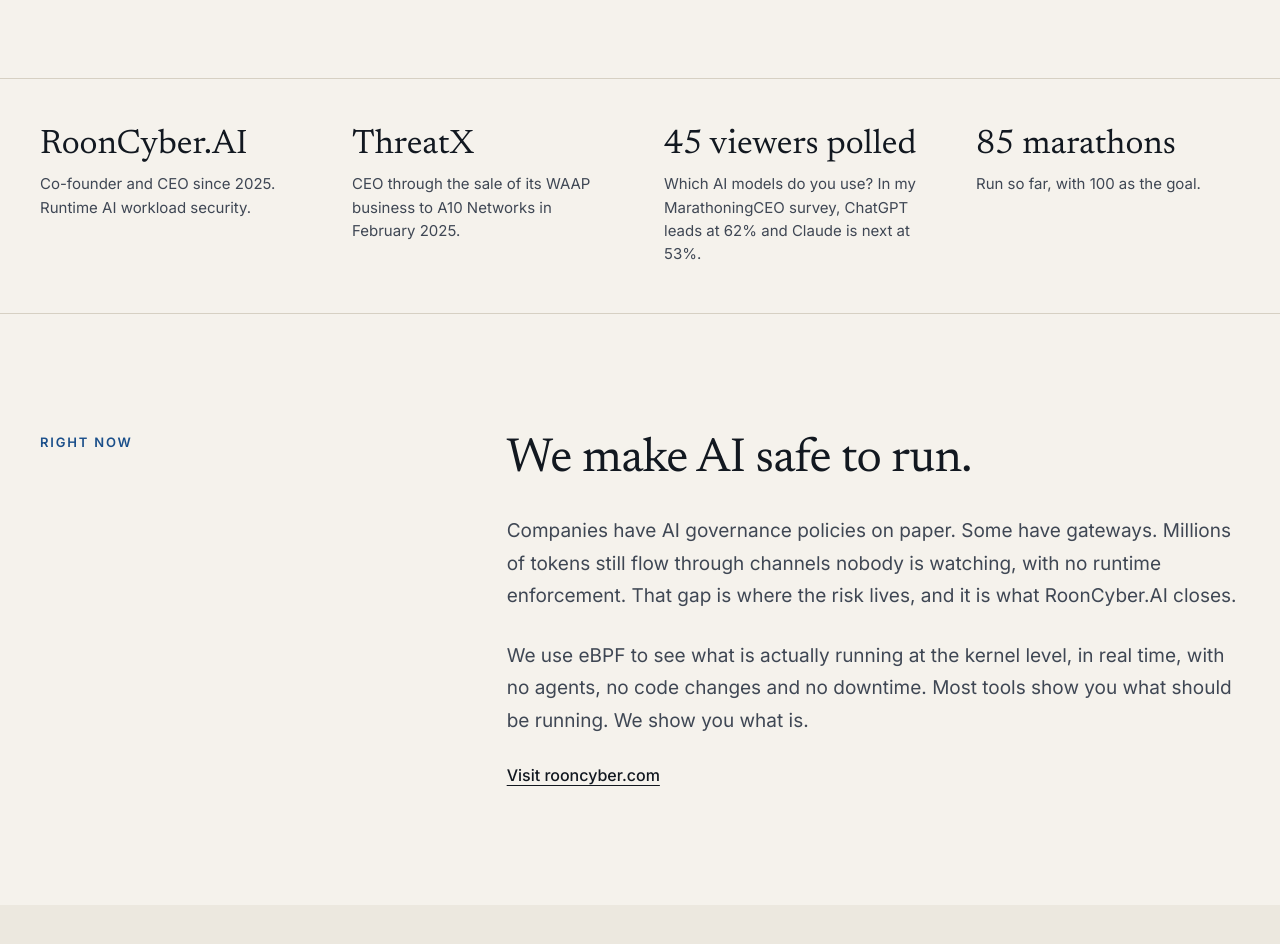
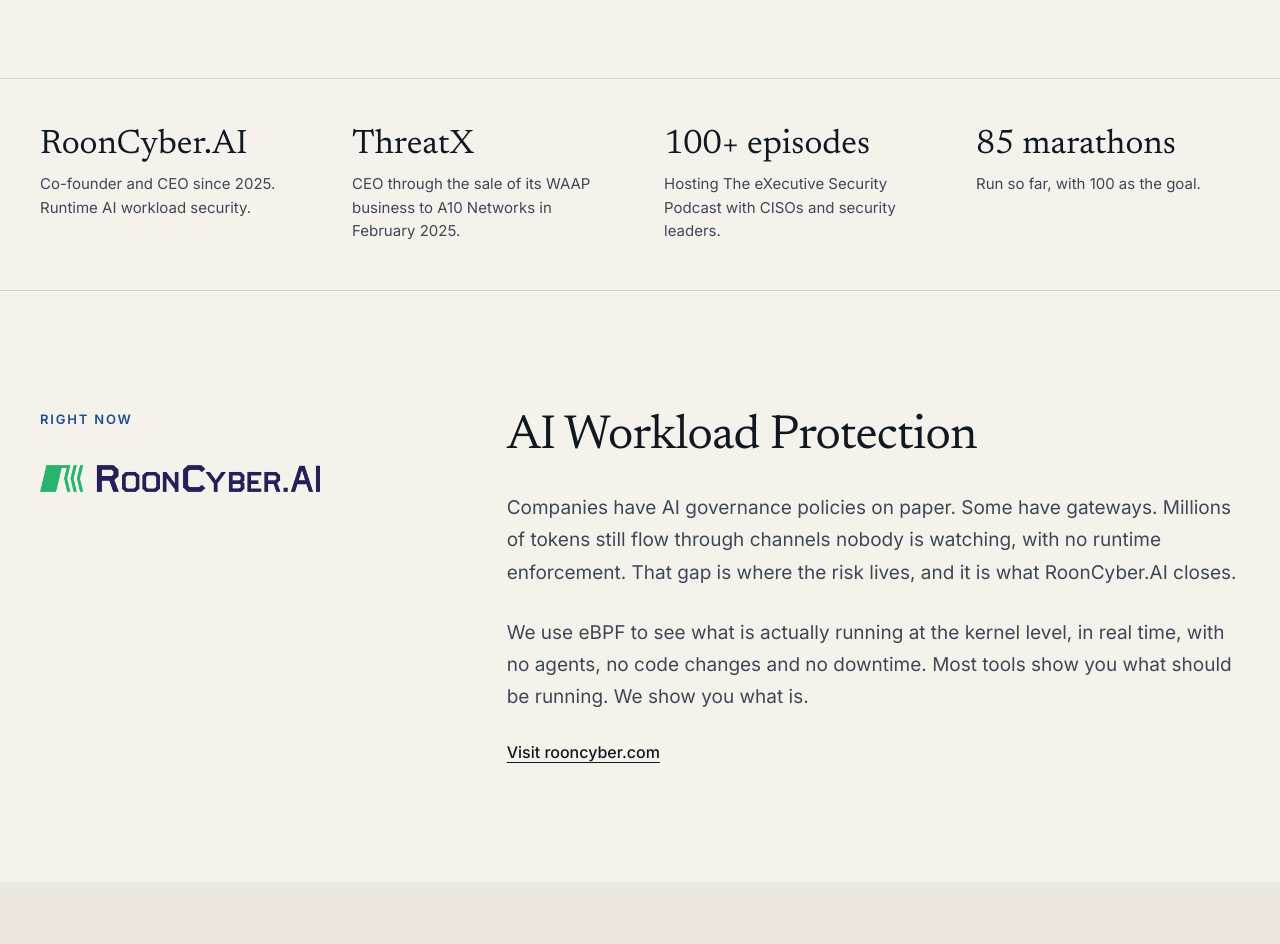
Before and after one commit to genefay-marathon/genefay.com, a plain HTML site: page index.html in a window 1280 px wide. Shown: the part 720-1664 px from the top of the page. Drawn offline with Linux system fonts and the light colour scheme.

Commit message:
Add RoonCyber.AI logo under Right now and sync latest copy edits
Co-Authored-By: Claude Sonnet 5.5 <noreply@anthropic.com>
Claude-Session: https://claude.ai/code/session_01SbiYj4sXGKQC8WuuhkRQdH

```diff
--- a/index.html
+++ b/index.html
@@ -60,8 +60,8 @@ h1,h2{overflow-wrap:break-word}
 <div style="font-size:15px;line-height:1.55;color:#3F4754">CEO through the sale of its WAAP business to A10 Networks in February 2025.</div>
 </div>
 <div style="display:flex;flex-direction:column;gap:8px">
-<div style="font-family:'Newsreader',Georgia,serif;font-size:34px;line-height:1.1">45 viewers polled</div>
-<div style="font-size:15px;line-height:1.55;color:#3F4754">Which AI models do you use? In my MarathoningCEO survey, ChatGPT leads at 62% and Claude is next at 53%.</div>
+<div style="font-family:'Newsreader',Georgia,serif;font-size:34px;line-height:1.1">100+ episodes</div>
+<div style="font-size:15px;line-height:1.55;color:#3F4754">Hosting The eXecutive Security Podcast with CISOs and security leaders.</div>
 </div>
 <div style="display:flex;flex-direction:column;gap:8px">
 <div style="font-family:'Newsreader',Georgia,serif;font-size:34px;line-height:1.1">85 marathons</div>
@@ -72,11 +72,12 @@ h1,h2{overflow-wrap:break-word}
 
 <!-- WHAT I DO NOW -->
 <div style="max-width:1200px;margin:0 auto;padding:120px 40px;display:flex;flex-wrap:wrap;gap:40px 80px">
-<div style="flex:1 1 280px;min-width:0">
+<div style="flex:1 1 280px;min-width:0;display:flex;flex-direction:column;gap:24px">
 <div style="font-size:13px;letter-spacing:.14em;text-transform:uppercase;color:#1B4F8A;font-weight:600">Right now</div>
+<img src="assets/rooncyber-logo.png" alt="RoonCyber.AI logo" style="display:block;width:100%;max-width:280px;height:auto">
 </div>
 <div style="flex:2 1 520px;min-width:0;display:flex;flex-direction:column;gap:28px">
-<h2 style="margin:0;font-family:'Newsreader',Georgia,serif;font-weight:400;font-size:48px;line-height:1.1;letter-spacing:-.015em;text-wrap:balance">We make AI safe to run.</h2>
+<h2 style="margin:0;font-family:'Newsreader',Georgia,serif;font-weight:400;font-size:48px;line-height:1.1;letter-spacing:-.015em;text-wrap:balance">AI Workload Protection</h2>
 <p style="margin:0;font-size:19px;line-height:1.7;color:#3F4754;text-wrap:pretty">Companies have AI governance policies on paper. Some have gateways. Millions of tokens still flow through channels nobody is watching, with no runtime enforcement. That gap is where the risk lives, and it is what RoonCyber.AI closes.</p>
 <p style="margin:0;font-size:19px;line-height:1.7;color:#3F4754;text-wrap:pretty">We use eBPF to see what is actually running at the kernel level, in real time, with no agents, no code changes and no downtime. Most tools show you what should be running. We show you what is.</p>
 <div><a class="link" href="https://www.rooncyber.com" style="font-size:16px;font-weight:500">Visit rooncyber.com</a></div>
```
Also changed, not shown: assets/rooncyber-logo.png (added).
